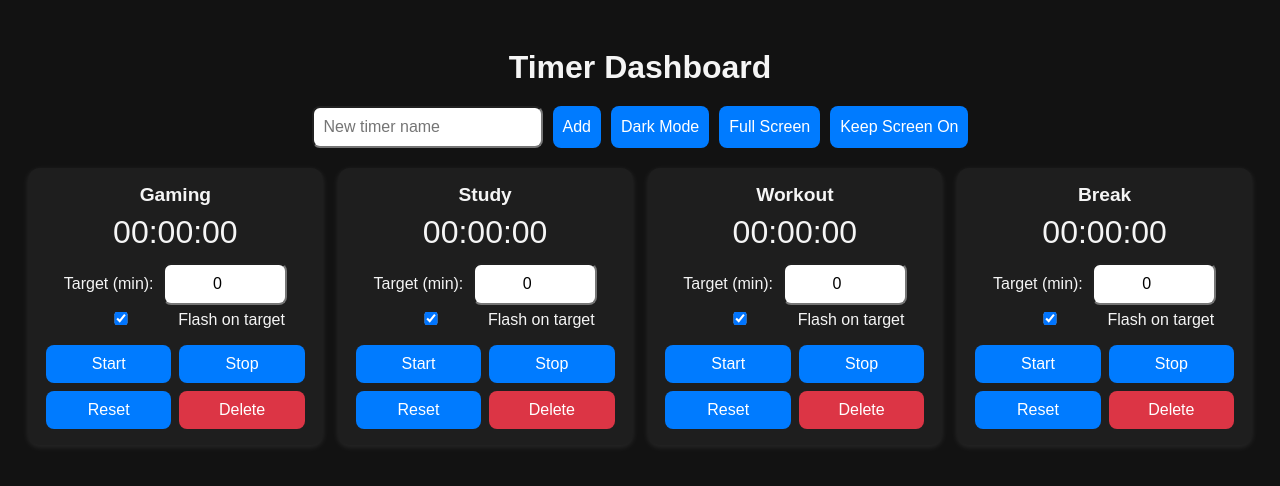
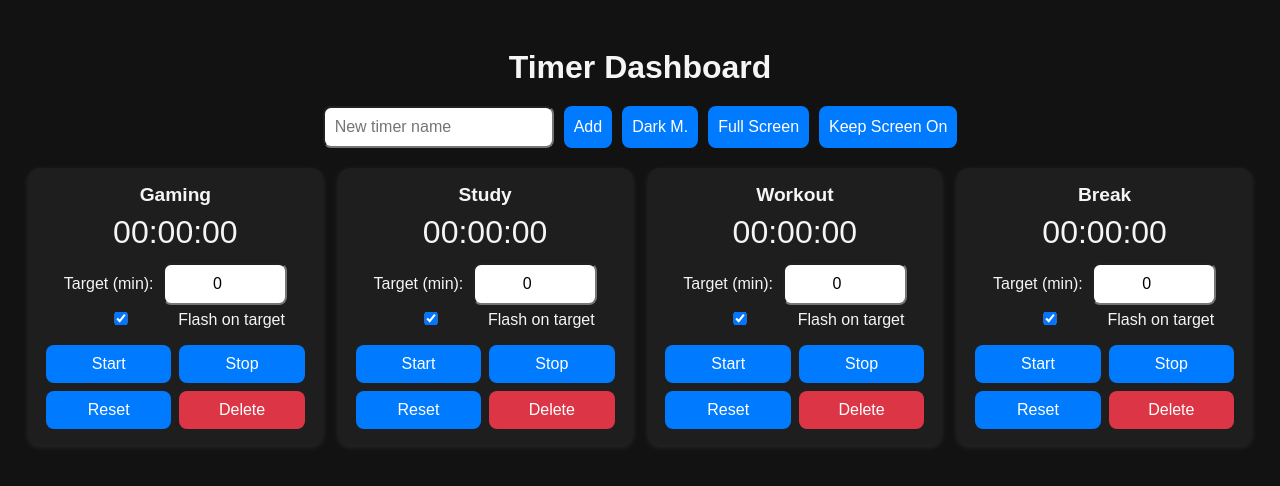
Before and after one commit to Kishlay-kr12/Tempo, a plain HTML site: page index.html in a window 1280 px wide. Drawn offline with Linux system fonts and the light colour scheme.

Commit message:
Update index.html

```diff
--- a/index.html
+++ b/index.html
@@ -160,7 +160,7 @@
   <div class="controls">
     <input type="text" id="newLabel" placeholder="New timer name">
     <button onclick="addTimer()">Add</button>
-    <button onclick="toggleDark()">Dark Mode</button>
+    <button onclick="toggleDark()">Dark M.</button>
     <button onclick="toggleFullscreen()">Full Screen</button>
     <button id="wakeLockToggle" onclick="toggleManualWakeLock()">Keep Screen On</button>
   </div>
```
